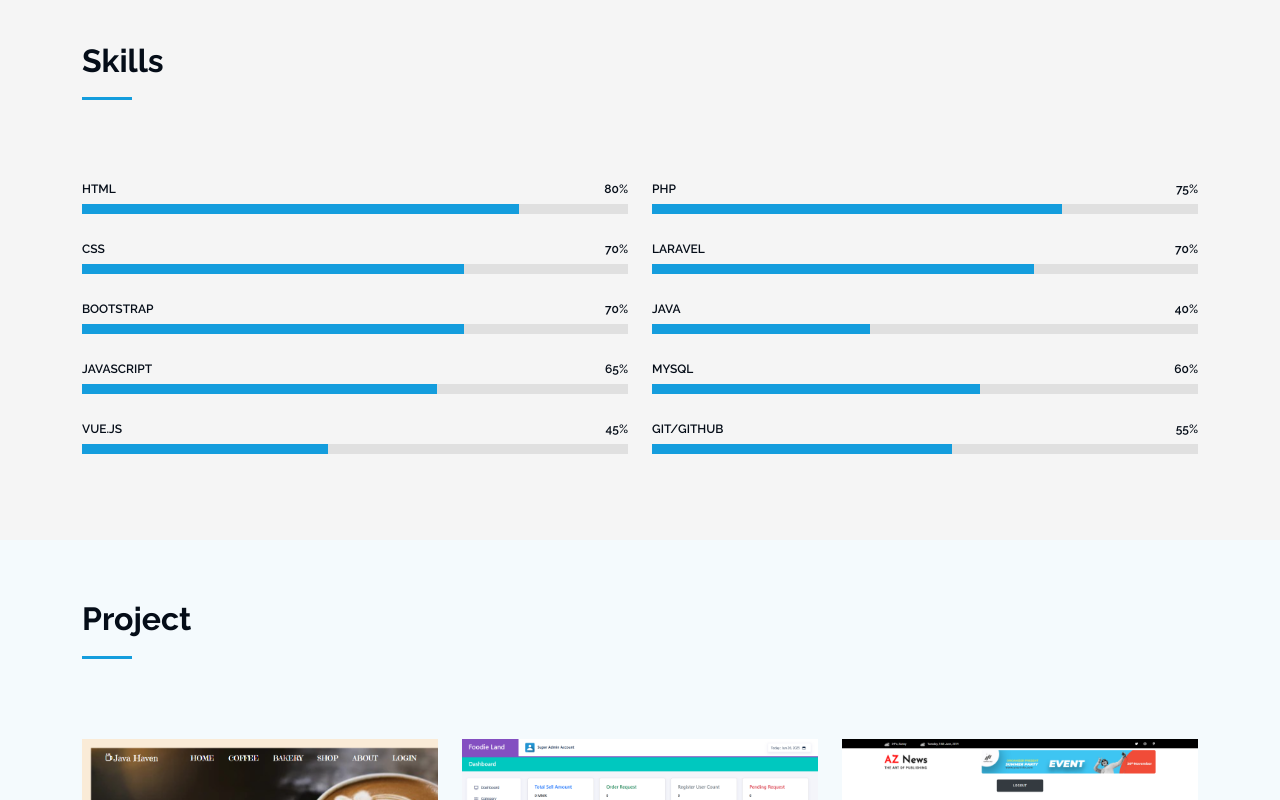
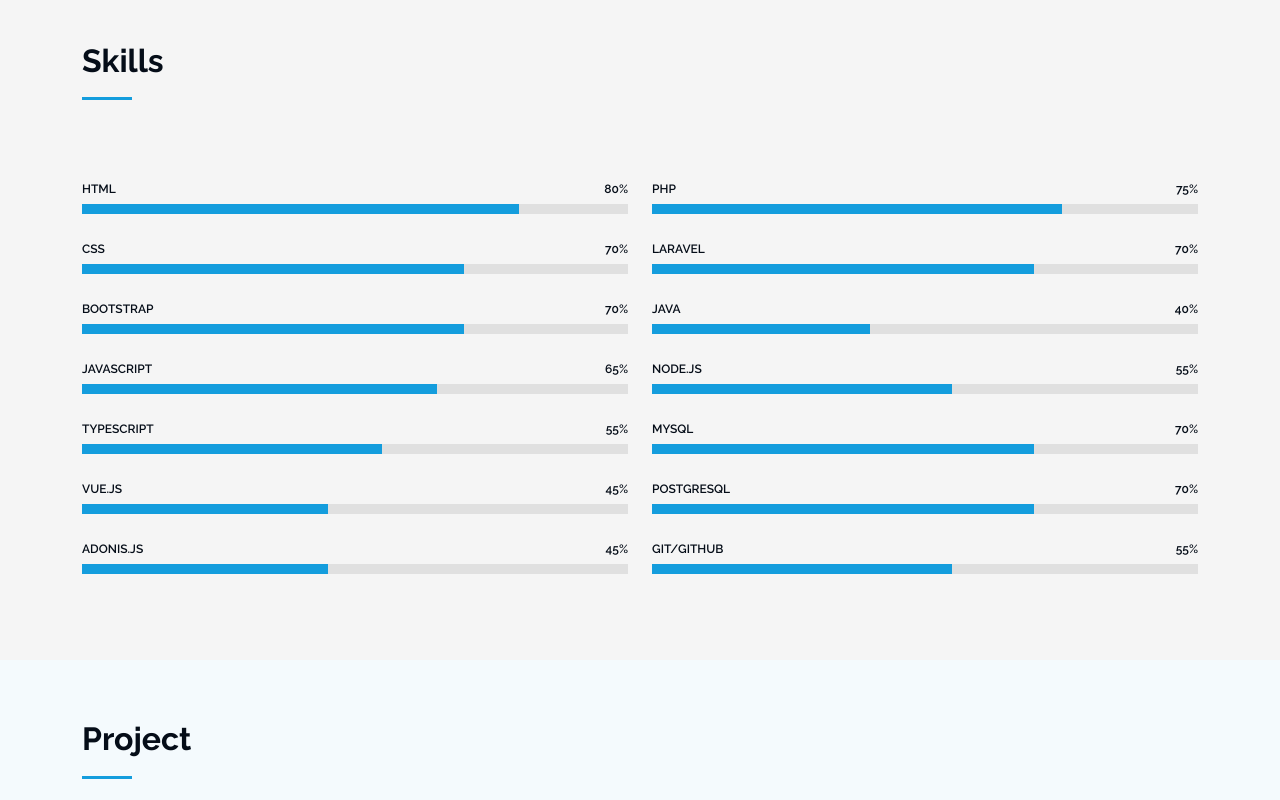
Before and after one commit to AungMinKo-tech/my_portfolio, a plain HTML site: page index.html in a window 1280 px wide. Shown: the part 1782-2582 px from the top of the page. Drawn offline with Linux system fonts and the light colour scheme.

Commit message:
feat:some_feature_change

```diff
--- a/index.html
+++ b/index.html
@@ -175,8 +175,25 @@
                 </div>
               </div>
             </div><!-- End Skills Item -->
+
+            <div class="progress">
+              <span class="skill"><span>TypeScript</span> <i class="val">55%</i></span>
+              <div class="progress-bar-wrap">
+                <div class="progress-bar" role="progressbar" aria-valuenow="55" aria-valuemin="0" aria-valuemax="100">
+                </div>
+              </div>
+            </div><!-- End Skills Item -->
+
             <div class="progress">
               <span class="skill"><span>Vue.js</span> <i class="val">45%</i></span>
+              <div class="progress-bar-wrap">
+                <div class="progress-bar" role="progressbar" aria-valuenow="45" aria-valuemin="0" aria-valuemax="100">
+                </div>
+              </div>
+            </div><!-- End Skills Item -->
+
+            <div class="progress">
+              <span class="skill"><span>Adonis.js</span> <i class="val">45%</i></span>
               <div class="progress-bar-wrap">
                 <div class="progress-bar" role="progressbar" aria-valuenow="45" aria-valuemin="0" aria-valuemax="100">
                 </div>
@@ -231,9 +248,25 @@
             </div><!-- End Skills Item -->
 
             <div class="progress">
-              <span class="skill"><span>MySQL</span> <i class="val">60%</i></span>
+              <span class="skill"><span>Node.js</span> <i class="val">55%</i></span>
               <div class="progress-bar-wrap">
-                <div class="progress-bar" role="progressbar" aria-valuenow="60" aria-valuemin="0" aria-valuemax="100">
+                <div class="progress-bar" role="progressbar" aria-valuenow="55" aria-valuemin="0" aria-valuemax="100">
+                </div>
+              </div>
+            </div><!-- End Skills Item -->
+
+            <div class="progress">
+              <span class="skill"><span>MySQL</span> <i class="val">70%</i></span>
+              <div class="progress-bar-wrap">
+                <div class="progress-bar" role="progressbar" aria-valuenow="70" aria-valuemin="0" aria-valuemax="100">
+                </div>
+              </div>
+            </div><!-- End Skills Item -->
+
+            <div class="progress">
+              <span class="skill"><span>PostgreSQL</span> <i class="val">70%</i></span>
+              <div class="progress-bar-wrap">
+                <div class="progress-bar" role="progressbar" aria-valuenow="70" aria-valuemin="0" aria-valuemax="100">
                 </div>
               </div>
             </div><!-- End Skills Item -->
```
Also changed, not shown: 1 other file.
